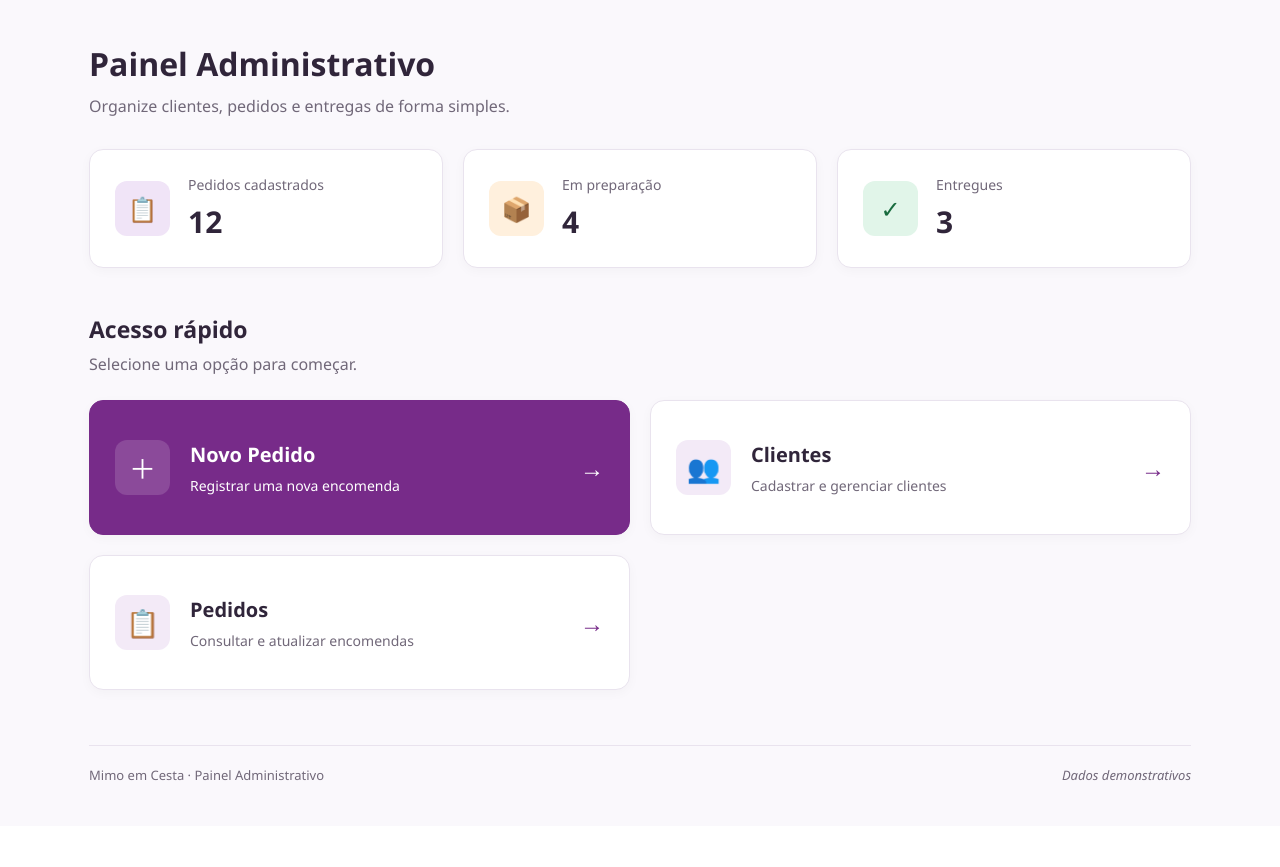
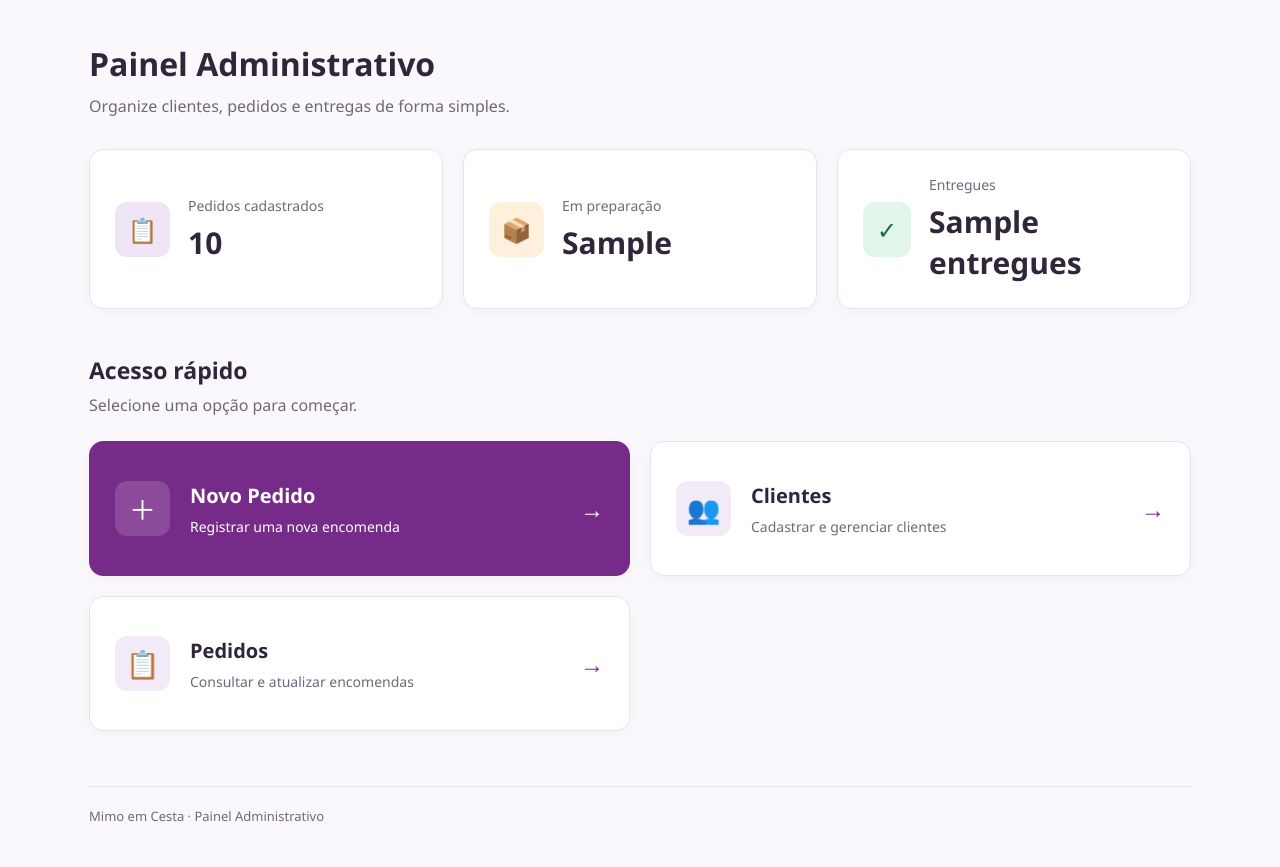
Before and after one commit to augustodoso/mimo-em-cesta, a Flask app: template templates/dashboard.html in a window 1280 px wide. Shown: the part 91-958 px from the top of the page. Before the commit the page ends 872 px from the top, so only its background shows below. Run offline with Flask 3, Linux system fonts and the light colour scheme; the template is opened without the code that fills it: most values are stand-ins (such as "Sample title", 1, 10 or a date in 2020).

Commit message:
feat: integra indicadores do dashboard ao SQLite

```diff
--- a/app.py
+++ b/app.py
@@ -13,7 +13,6 @@ from database import conectar, inicializar_banco
 app = Flask(__name__)
 app.secret_key = os.environ["SECRET_KEY"]
 
-
 inicializar_banco()
 
 STATUS_PEDIDOS = [
@@ -28,7 +27,27 @@ STATUS_PEDIDOS = [
 
 @app.route("/")
 def dashboard():
-    return render_template("dashboard.html")
+    with conectar() as conexao:
+        total = conexao.execute(
+            "SELECT COUNT(*) FROM pedidos"
+        ).fetchone()[0]
+
+        em_preparacao = conexao.execute(
+            "SELECT COUNT(*) FROM pedidos WHERE status = ?",
+            ("Em Preparação",)
+        ).fetchone()[0]
+
+        entregues = conexao.execute(
+            "SELECT COUNT(*) FROM pedidos WHERE status = ?",
+            ("Entregue",)
+        ).fetchone()[0]
+
+    return render_template(
+        "dashboard.html",
+        total=total,
+        em_preparacao=em_preparacao,
+        entregues=entregues
+    )
 
 
 @app.route("/clientes", methods=["GET", "POST"])
--- a/templates/dashboard.html
+++ b/templates/dashboard.html
@@ -33,7 +33,7 @@
                 <div class="stat-icon purple">📋</div>
                 <div>
                     <span>Pedidos cadastrados</span>
-                    <strong>12</strong>
+                    <strong>{{ total }}</strong>
                 </div>
             </div>
 
@@ -41,7 +41,7 @@
                 <div class="stat-icon orange">📦</div>
                 <div>
                     <span>Em preparação</span>
-                    <strong>4</strong>
+                    <strong>{{ em_preparacao }}</strong>
                 </div>
             </div>
 
@@ -49,7 +49,7 @@
                 <div class="stat-icon green">✓</div>
                 <div>
                     <span>Entregues</span>
-                    <strong>3</strong>
+                    <strong>{{ entregues }}</strong>
                 </div>
             </div>
         </section>
@@ -59,7 +59,7 @@
             <p>Selecione uma opção para começar.</p>
 
             <div class="action-grid">
-                <a href="#" class="action-card featured">
+                <a href="{{ url_for('novo_pedido') }}" class="action-card featured">
                     <div class="action-icon">＋</div>
                     <div>
                         <h3>Novo Pedido</h3>
@@ -68,7 +68,7 @@
                     <span class="arrow">→</span>
                 </a>
 
-                <a href="#" class="action-card">
+                <a href="{{ url_for('clientes') }}" class="action-card">
                     <div class="action-icon">👥</div>
                     <div>
                         <h3>Clientes</h3>
@@ -77,7 +77,7 @@
                     <span class="arrow">→</span>
                 </a>
 
-                <a href="#" class="action-card">
+                <a href="{{ url_for('pedidos') }}" class="action-card">
                     <div class="action-icon">📋</div>
                     <div>
                         <h3>Pedidos</h3>
@@ -90,7 +90,6 @@
 
         <footer>
             <span>Mimo em Cesta · Painel Administrativo</span>
-            <span class="demo-label">Dados demonstrativos</span>
         </footer>
     </main>
 </body>
```
